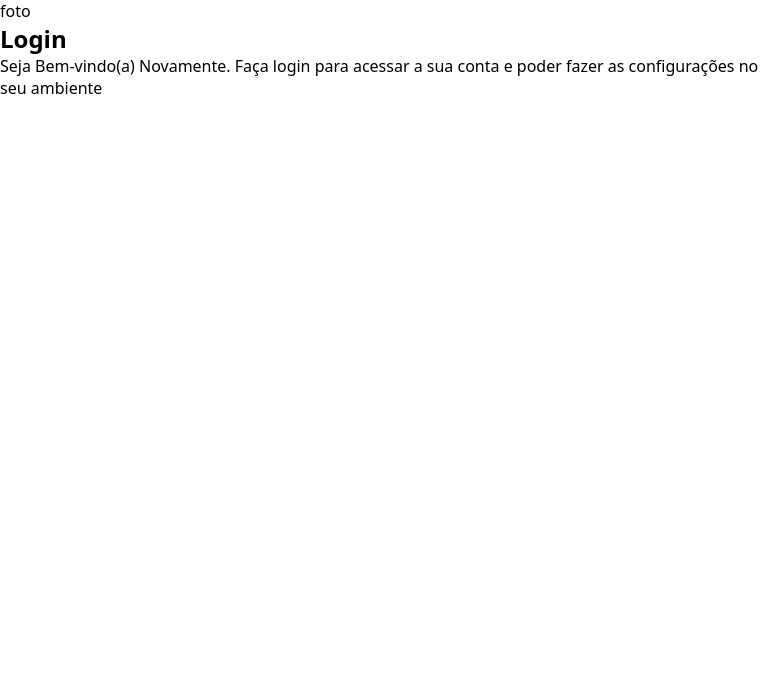
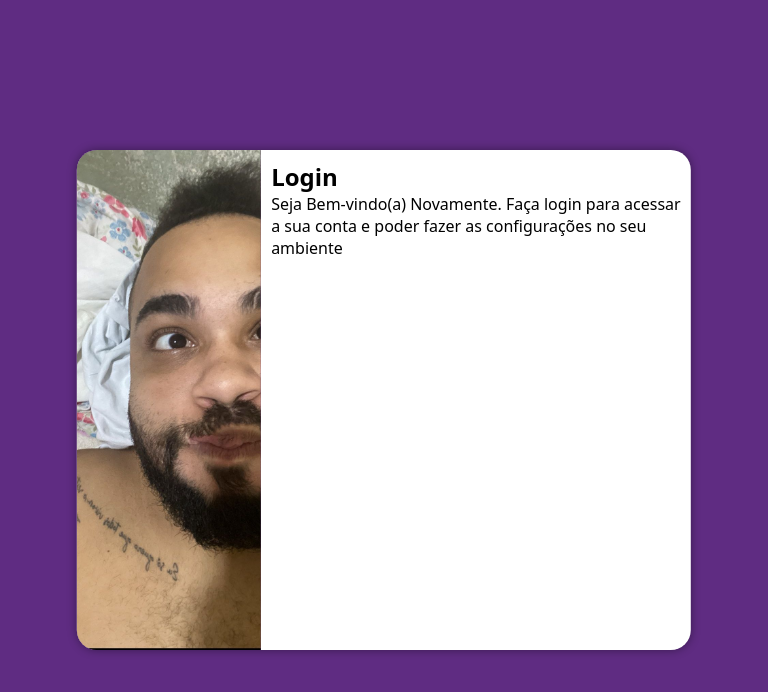
Before and after one commit to jonathanvieirawork/projeto-login, a plain HTML site: page index.html in a window 768 px wide. Drawn offline with Linux system fonts and the light colour scheme; files that its build step writes are made by us from their sources.

Commit message:
kijeusdhgç\ibnjfdghedhtd

```diff
--- a/estilo/style.css
+++ /dev/null
@@ -1,14 +0,0 @@
-@charset "UTF-8";
-
-/*paleta de cores
-verde: 49a09d
-lilas: 5f2c82
-*/
-
-*{
-    font-family: system-ui, -apple-system, BlinkMacSystemFont, 'Segoe UI', Roboto, Oxygen, Ubuntu, Cantarell, 'Open Sans', 'Helvetica Neue', sans-serif;
-
-    padding: 0px;
-    margin: 0px;
-    box-sizing: border-box;
-}
--- /dev/null
+++ b/estilos/media-query.css
@@ -0,0 +1,26 @@
+@charset "utf-8";
+
+@media screen and (min-width: 768px) and (max-width: 992px){
+
+    section#login{
+       width: 80vw;
+    }
+
+    section#login > div#imagem{
+        float: left;
+        width: 30%;
+        height: 100%;
+    }
+    section#login > div#formulario{
+        float: right;
+        width: 70%;
+
+}
+
+@media screen (min-width: 992px) {
+
+    section#login{
+        width: 950px;
+    }
+
+}
--- /dev/null
+++ b/estilos/style.css
@@ -0,0 +1,54 @@
+@charset "UTF-8";
+
+/*paleta de cores
+verde: 49a09d
+lilas: 5f2c82
+*/
+
+*{
+    font-family: system-ui, -apple-system, BlinkMacSystemFont, 'Segoe UI', Roboto, Oxygen, Ubuntu, Cantarell, 'Open Sans', 'Helvetica Neue', sans-serif;
+
+    padding: 0px;
+    margin: 0px;
+    box-sizing: border-box;
+}
+body,html{
+    background-color:#5f2c82 ;
+    height: 100vh;
+    width: 100vw;
+}
+main{
+    height:100vh ;
+    width: 100vw;
+    position: relative;
+
+}
+
+section#login{
+    position: absolute;
+    top: 50%;
+    left: 50%;
+    transform: translate(-50%, -50%);
+    overflow: hidden;
+
+
+    background-color: white;
+    width: 250px;
+    height: 500px;
+    border-radius: 20px;
+    box-shadow: 0px 0px 10px rgba(0, 0, 0, 0.411);
+
+}
+
+section#login > div#imagem{
+    display: block;
+    background:#5f2c82 url(../img/BOLOTA.jpg) no-repeat;
+    height: 200px;
+    background-size: cover;
+    background-position: left ;
+}
+
+section#login > div#formulario{
+    padding: 10px;
+    display: block;
+}
--- a/index.html
+++ b/index.html
@@ -3,14 +3,15 @@
 <head>
     <meta charset="UTF-8">
     <meta name="viewport" content="width=device-width, initial-scale=1.0">
-    <title>login</title>
     <link rel="stylesheet" href="estilos/style.css">
+    <link rel="stylesheet" href="estilos/media-query.css">
+    <title>Tela de login</title>
 </head>
 <body>
     <main>
         <section id="login">
             <div id="imagem">
-                foto
+
             </div>
             <div id="formulario">
                 <h1>Login</h1>
```
